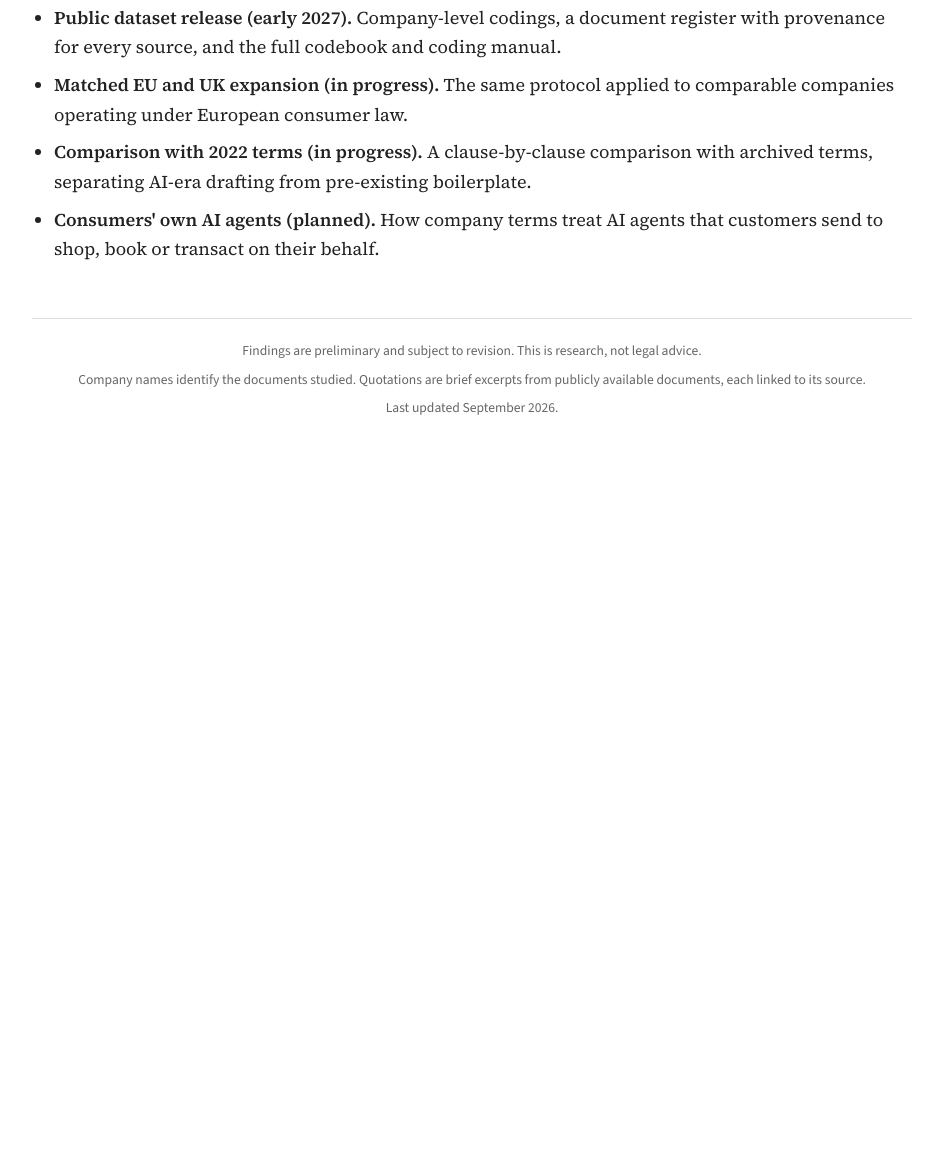
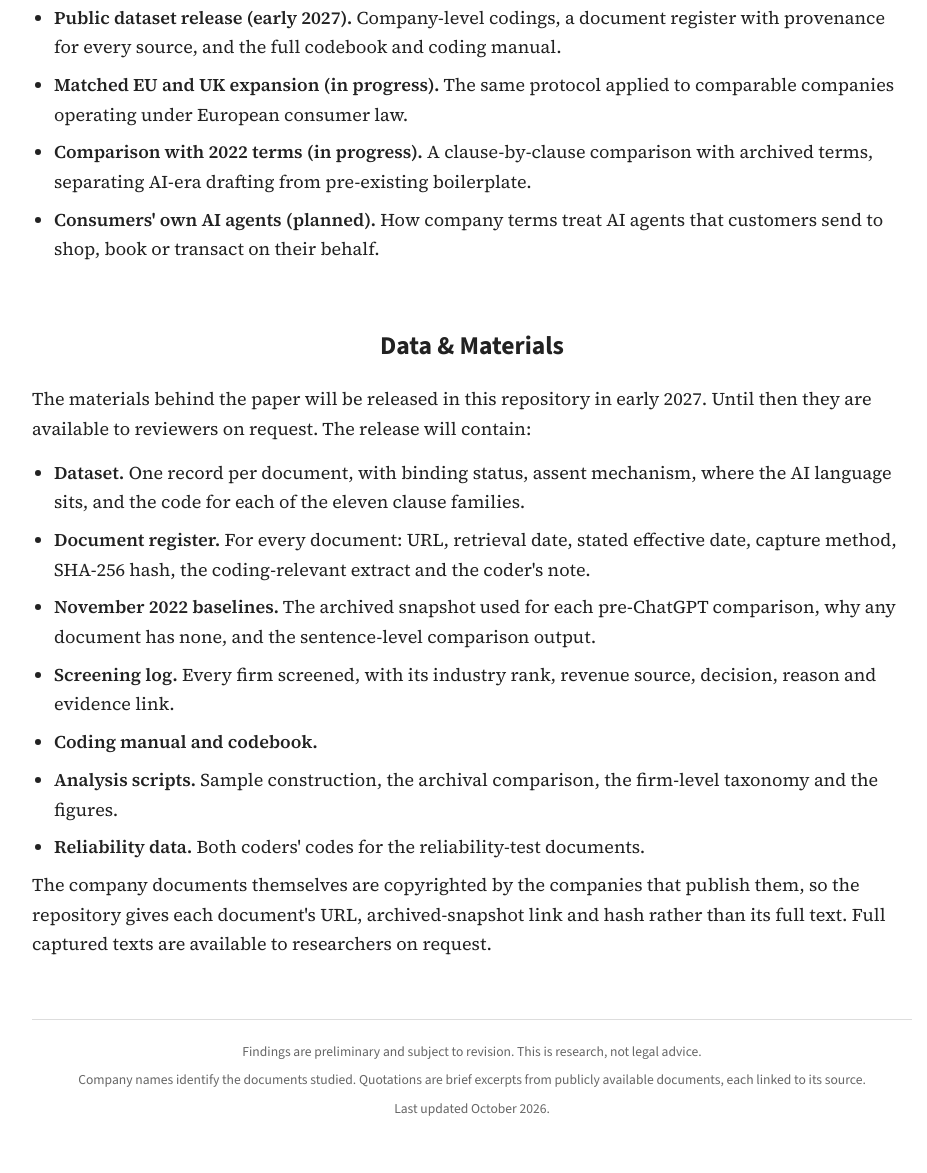
Before and after one commit to rokhan10-create/ai-liability-terms, a plain HTML site: page index.html in a window 1280 px wide. Shown: the part 3314-4487 px from the top of the page, without its empty margins (168-1095 px from the left). Before the commit the page ends 3786 px from the top, so only its background shows below. Drawn offline with nearby package versions, Linux system fonts and the light colour scheme.

Commit message:
Add data and materials statement
Co-Authored-By: Claude Opus 5.5 <noreply@anthropic.com>

```diff
--- a/index.html
+++ b/index.html
@@ -227,12 +227,27 @@ footer p{margin:0 0 6px}
   </ul>
 </section>
 
+<section>
+  <h2>Data &amp; Materials</h2>
+  <p>The materials behind the paper will be released in this repository in early 2027. Until then they are available to reviewers on request. The release will contain:</p>
+  <ul class="plain">
+    <li><b>Dataset.</b> One record per document, with binding status, assent mechanism, where the AI language sits, and the code for each of the eleven clause families.</li>
+    <li><b>Document register.</b> For every document: URL, retrieval date, stated effective date, capture method, SHA-256 hash, the coding-relevant extract and the coder's note.</li>
+    <li><b>November 2022 baselines.</b> The archived snapshot used for each pre-ChatGPT comparison, why any document has none, and the sentence-level comparison output.</li>
+    <li><b>Screening log.</b> Every firm screened, with its industry rank, revenue source, decision, reason and evidence link.</li>
+    <li><b>Coding manual and codebook.</b></li>
+    <li><b>Analysis scripts.</b> Sample construction, the archival comparison, the firm-level taxonomy and the figures.</li>
+    <li><b>Reliability data.</b> Both coders' codes for the reliability-test documents.</li>
+  </ul>
+  <p>The company documents themselves are copyrighted by the companies that publish them, so the repository gives each document's URL, archived-snapshot link and hash rather than its full text. Full captured texts are available to researchers on request.</p>
+</section>
+
 </main>
 
 <footer>
   <p>Findings are preliminary and subject to revision. This is research, not legal advice.</p>
   <p>Company names identify the documents studied. Quotations are brief excerpts from publicly available documents, each linked to its source.</p>
-  <p>Last updated September 2026.</p>
+  <p>Last updated October 2026.</p>
 </footer>
 
 </div>
```
Also changed, not shown: 1 other file.
